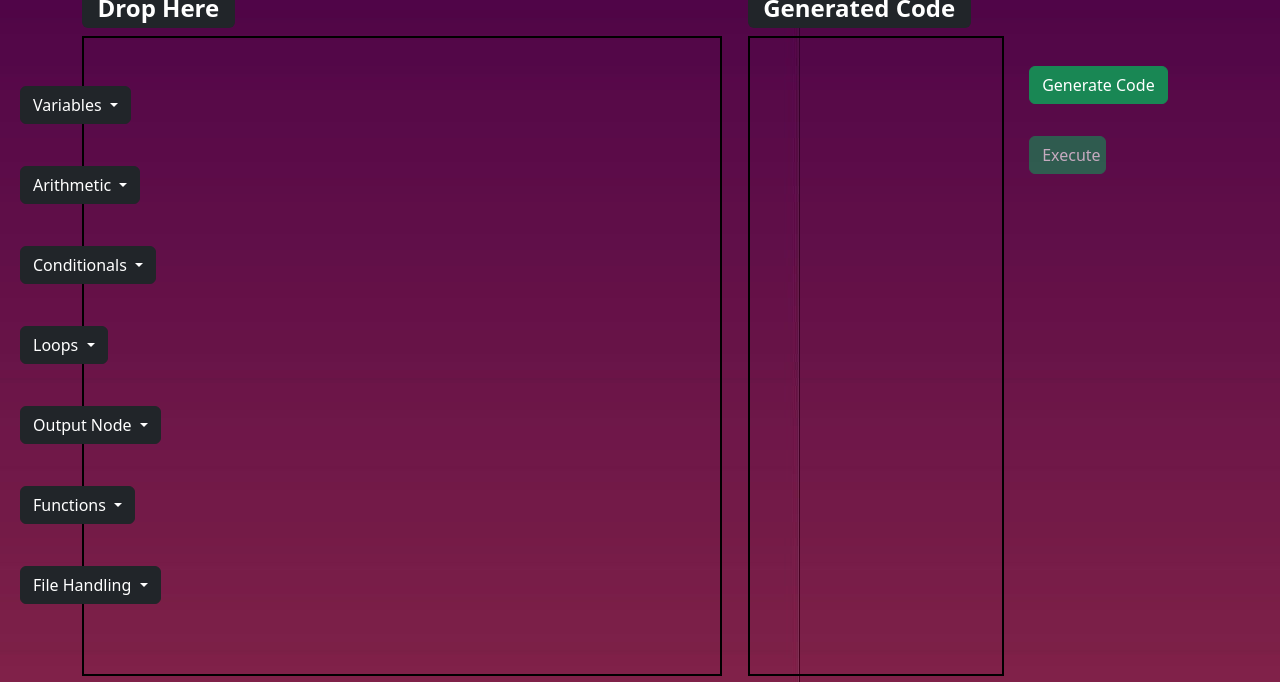
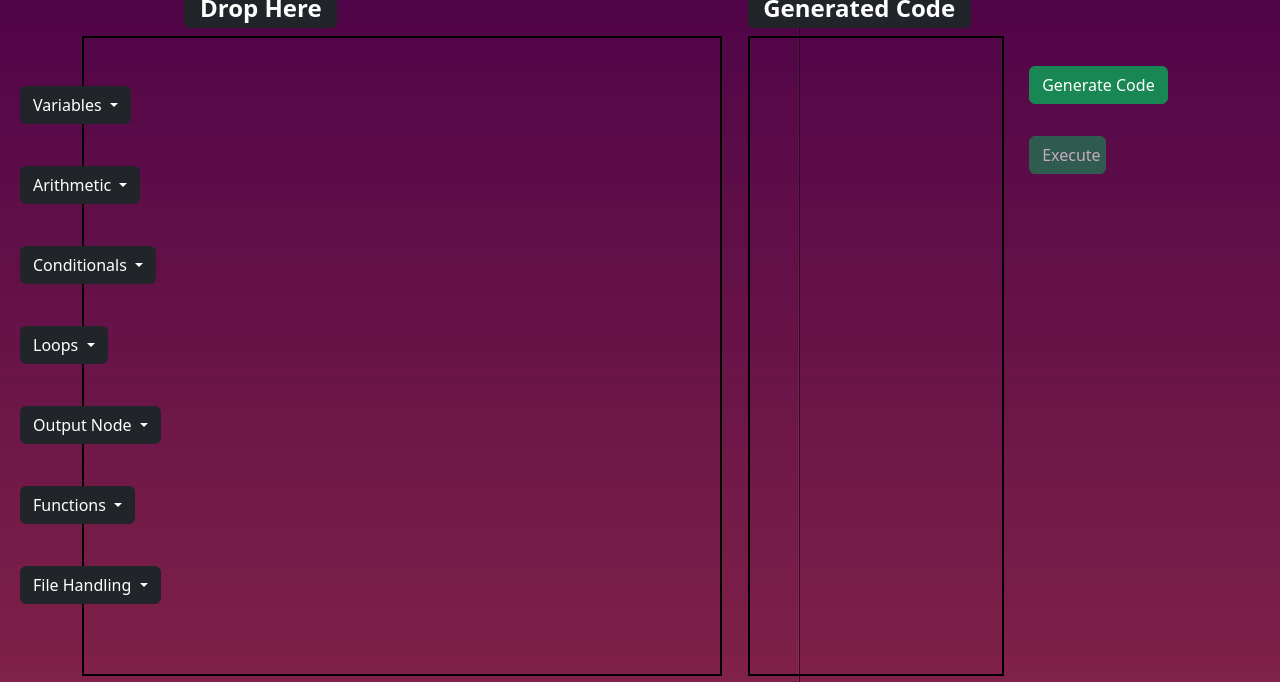
Before and after one commit to Uneeb29/PHP-DragnDrop-IDE, a plain HTML site: page index.html in a window 1280 px wide. Shown: the part 118-800 px from the top of the page. Drawn offline with nearby package versions, Linux system fonts and the light colour scheme.

Commit message:
Update index.html

```diff
--- a/index.html
+++ b/index.html
@@ -220,7 +220,7 @@
 
 
     <div>
-      <h2><span class="badge bg-dark">Drop Here</span></h2>
+      <h2 style="margin-left: 8vw;"><span class="badge bg-dark">Drop Here</span></h2>
       <div
         id="div2"
         class="target"
```
